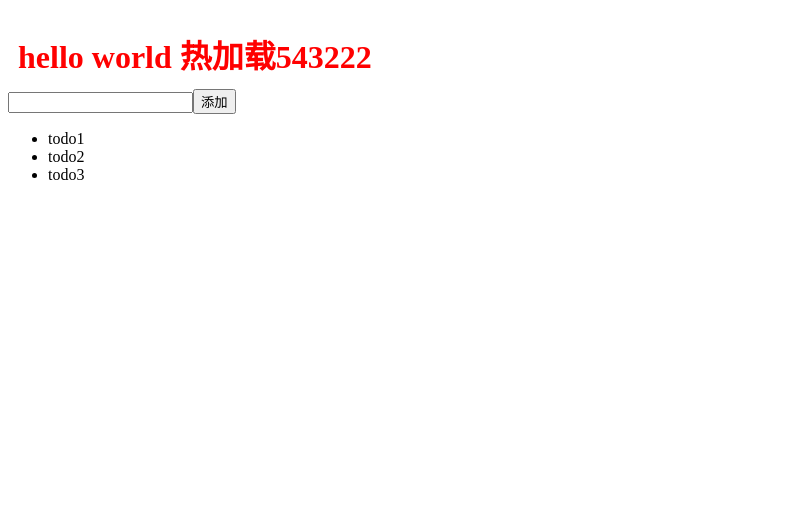
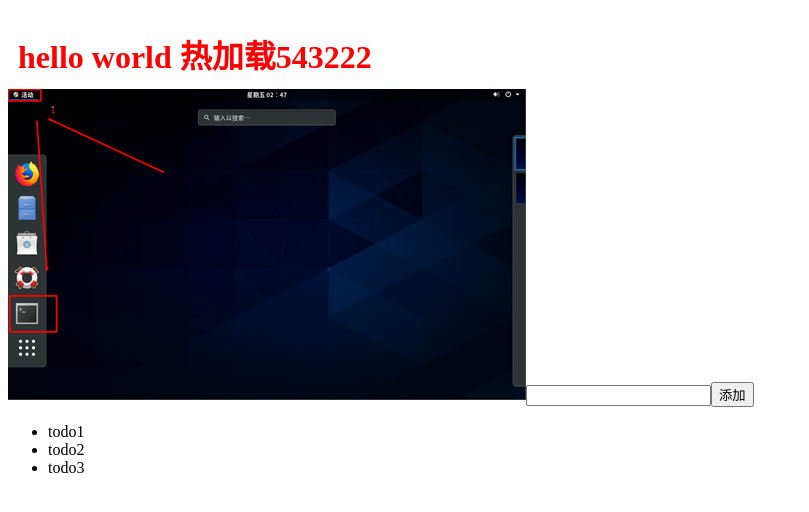
Before and after one commit to 666haiwei666/-0-vue-, a Vue app: page / in a window 1280 px wide. Shown: the top 512 px of the page, without its empty margins (0-809 px from the left). Built offline with nearby package versions, Linux system fonts and the light colour scheme.

Commit message:
解决图片路径问题

```diff
--- a/src/App.vue
+++ b/src/App.vue
@@ -2,7 +2,7 @@
 <template>
   <div class="">
     <h1>hello world 热加载543222</h1>
-    <!-- <img :src="img" alt=""> -->
+    <img src="../assets/images/1.png" alt="">
     <!-- // TODO 图片路径显示问题 -->
     <input type="text" v-model="content" />
     <button @click="addTodo">添加</button>
```
Also changed, not shown: 1 other file (tests, documents, lock files or other folders).
